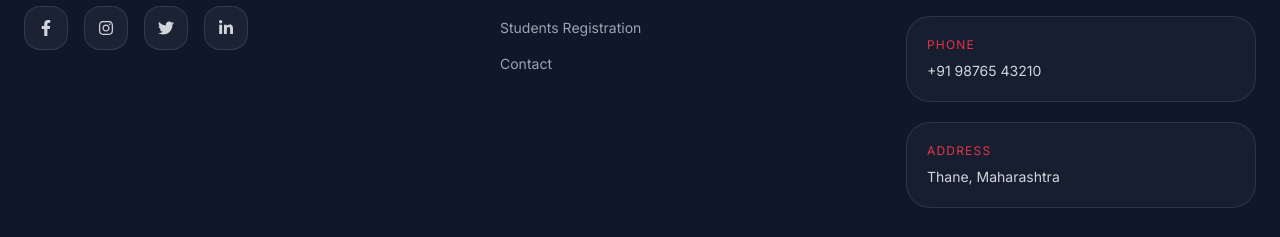
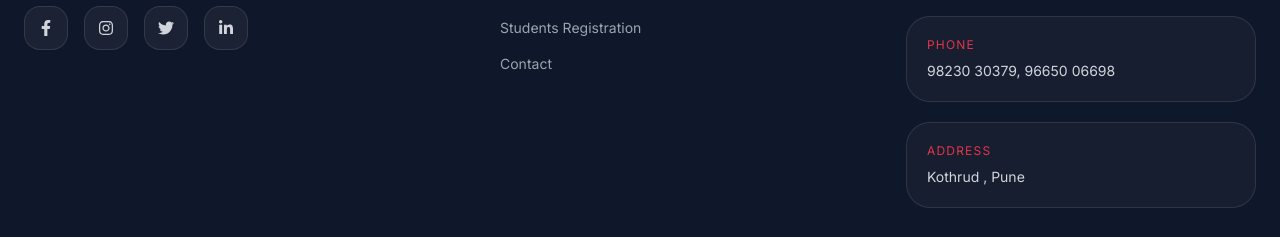
Before and after one commit to DARSHANARANE/mathlete, a React (Vite) app in the folder frontend/: page /home in a window 1280 px wide. Shown: the part 5031-5268 px from the top of the page. Built offline with nearby package versions, Linux system fonts and the light colour scheme; no server answers.

Commit message:
footer chnages

```diff
--- a/frontend/src/components/common/homepage/Footer.tsx
+++ b/frontend/src/components/common/homepage/Footer.tsx
@@ -136,7 +136,7 @@ const Footer = () => {
                 </p>
 
                 <p className="mt-2 text-sm text-gray-300">
-                  +91 98765 43210
+                  98230 30379, 96650 06698
                 </p>
 
               </div>
@@ -148,7 +148,7 @@ const Footer = () => {
                 </p>
 
                 <p className="mt-2 text-sm text-gray-300">
-                  Thane, Maharashtra
+                  Kothrud , Pune
                 </p>
 
               </div>
```
